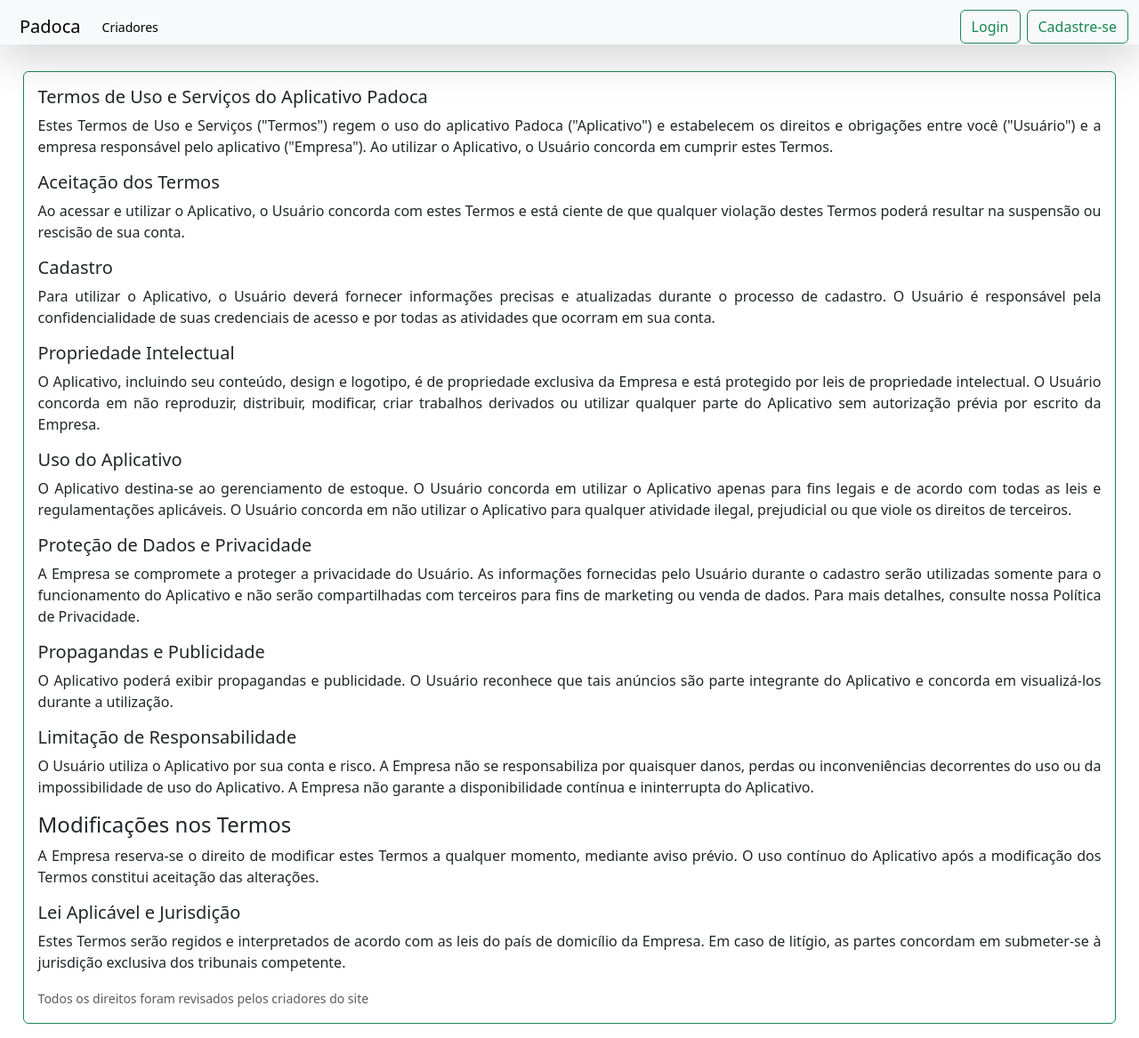
After one commit to daytrevisan/padoca_PI-3, a PHP site: page /termosdeusos2.html in a window 1280 px wide. The commit adds this page. Shown: the whole page at 89% size. Run offline with PHP 8.4, Linux system fonts and the light colour scheme.

```diff
--- /dev/null
+++ b/SQL/usuarios.sql
@@ -0,0 +1,2 @@
+USE PADOCA;
+SELECT * FROM USU
--- a/consumo.php
+++ b/consumo.php
@@ -6,6 +6,7 @@
     <head>
         <!--LINK CSS-->
         <link rel="stylesheet" href="Css/index.css">
+        <link rel="stylesheet" href="Css/pags-aux.css">
     <link rel="shortcut icon" href="../padoca/Imagens/images/bread-icon.png">
         <!--LINK CDN BOOTSTRAP-->
         <link href="https://cdn.jsdelivr.net/npm/bootstrap@5.3.0-alpha3/dist/css/bootstrap.min.css" rel="stylesheet" integrity="sha384-KK94CHFLLe+nY2dmCWGMq91rCGa5gtU4mk92HdvYe+M/SXH301p5ILy+dN9+nJOZ" crossorigin="anonymous">
@@ -58,7 +59,7 @@
         </div>
         <div class="container">
         <div class="container-principal-produtos">
-        <hr> <hr> <hr> <hr> <hr> <hr> <h4 class="page-header">CONSUMO DE PADARIA</h4>
+        <h4 class="page-header">Consumo de Padaria</h4>
          <hr>
             <form action="cadastro-consumo.php" method="POST" enctype="multipart/form-data" name="upload">
               <div class="row">
@@ -77,7 +78,7 @@
                   <hr>
                   <div class="row">
                   <div class="form-group col-md-8">
-                <input type="submit" class="btn btn-primary" name="btn_enviar" value="Apontar Consumo">
+                <input type="submit" class="btn btn-primary" id="btn-apontar" name="btn_enviar" value="Apontar Consumo">
             </form>
         </div><!--Fechando container bootstrap-->
   <?php include("dep_query.php");?>
--- a/listar-consumo.php
+++ b/listar-consumo.php
@@ -6,6 +6,7 @@
     <head>
         <!--LINK CSS-->
         <link rel="stylesheet" href="Css/index.css">
+        <link rel="stylesheet" href="Css/pags-aux.css">
     <link rel="shortcut icon" href="Imagens/icons/bread-icon.png">
         <!--LINK CDN BOOTSTRAP-->
         <link href="https://cdn.jsdelivr.net/npm/bootstrap@5.3.0-alpha3/dist/css/bootstrap.min.css" rel="stylesheet" integrity="sha384-KK94CHFLLe+nY2dmCWGMq91rCGa5gtU4mk92HdvYe+M/SXH301p5ILy+dN9+nJOZ" crossorigin="anonymous">
@@ -56,10 +57,10 @@
     <P>
         <div class="container">
           <div class="container-principal-locals">
-          <hr> <hr> <hr> <hr> <hr> <hr> <h4 class="page-header">CONSUMO DE PADARIA</h4>
+          <h4 class="page-header">Consumo de Padaria</h4>
              <form class="form-inline" action="pesquisa-consumo.php" method="POST">
                 <input type="text" class="form-control form-control-sm col-md-10 col-sm-10" name="c_pesquisa" placeholder="Pesquisar Consumo de Padaria" required="">
-                 <input class="btn btn-sm" type="submit" name="btn_pesquisa">
+                 <input class="btn btn-sm btn-primary" type="submit" name="btn_pesquisa">
              </form>
            <hr>
               <!--Controlador de tamanho e margem da tabela-->
--- a/listar-fichas.php
+++ b/listar-fichas.php
@@ -6,6 +6,7 @@
     <head>
         <!--LINK CSS-->
         <link rel="stylesheet" href="Css/index.css">
+        <link rel="stylesheet" href="Css/pags-aux.css">
     <link rel="shortcut icon" href="Imagens/icons/bread-icon.png">
         <!--LINK CDN BOOTSTRAP-->
         <link href="https://cdn.jsdelivr.net/npm/bootstrap@5.3.0-alpha3/dist/css/bootstrap.min.css" rel="stylesheet" integrity="sha384-KK94CHFLLe+nY2dmCWGMq91rCGa5gtU4mk92HdvYe+M/SXH301p5ILy+dN9+nJOZ" crossorigin="anonymous">
@@ -56,7 +57,7 @@
     <P>
         <div class="container">
           <div class="container-principal-locals">
-          <hr> <hr> <hr> <hr> <hr> <hr> <h4 class="page-header">FICHAS DE CONSUMO</h4>
+          <h4 class="page-header">Fichas de Consumo</h4>
              <form class="form-inline" action="pesquisa-ficha.php" method="POST">
                 <input type="text" class="form-control form-control-sm col-md-10 col-sm-10" name="c_pesquisa" placeholder="Pesquisar Fichas de Consumo" required="">
                  <input class="btn btn-sm" type="submit" name="btn_pesquisa">
--- a/listar-pagamentos.php
+++ b/listar-pagamentos.php
@@ -6,6 +6,7 @@
     <head>
         <!--LINK CSS-->
         <link rel="stylesheet" href="Css/index.css">
+        <link rel="stylesheet" href="Css/pags-aux.css">
     <link rel="shortcut icon" href="Imagens/icons/bread-icon.png">
         <!--LINK CDN BOOTSTRAP-->
         <link href="https://cdn.jsdelivr.net/npm/bootstrap@5.3.0-alpha3/dist/css/bootstrap.min.css" rel="stylesheet" integrity="sha384-KK94CHFLLe+nY2dmCWGMq91rCGa5gtU4mk92HdvYe+M/SXH301p5ILy+dN9+nJOZ" crossorigin="anonymous">
@@ -56,10 +57,10 @@
     <P>
         <div class="container">
           <div class="container-principal-locals">
-          <hr> <hr> <hr> <hr> <hr> <hr> <h4 class="page-header">PAGAMENTOS</h4>
+          <h4 class="page-header">Pagamentos</h4>
              <form class="form-inline" action="pesquisa-pagamentos.php" method="POST">
                 <input type="text" class="form-control form-control-sm col-md-10 col-sm-10" name="c_pesquisa" placeholder="Pesquisar Pagamentos de Padaria" required="">
-                 <input class="btn btn-sm" type="submit" name="btn_pesquisa">
+                 <input class="btn btn-sm btn-primary" type="submit" name="btn_pesquisa">
              </form>
            <hr>
               <!--Controlador de tamanho e margem da tabela-->
--- a/listar-preco.php
+++ b/listar-preco.php
@@ -6,6 +6,7 @@
     <head>
         <!--LINK CSS-->
         <link rel="stylesheet" href="Css/index.css">
+        <link rel="stylesheet" href="Css/pags-aux.css">
     <link rel="shortcut icon" href="Imagens/icons/bread-icon.png">
         <!--LINK CDN BOOTSTRAP-->
         <link href="https://cdn.jsdelivr.net/npm/bootstrap@5.3.0-alpha3/dist/css/bootstrap.min.css" rel="stylesheet" integrity="sha384-KK94CHFLLe+nY2dmCWGMq91rCGa5gtU4mk92HdvYe+M/SXH301p5ILy+dN9+nJOZ" crossorigin="anonymous">
@@ -56,10 +57,10 @@
     <P>
         <div class="container">
           <div class="container-principal-locals">
-          <hr> <hr> <hr> <hr> <hr> <hr> <h4 class="page-header">PREÇOS DE VENDA</h4>
+          <h4 class="page-header">Preços de Venda</h4>
              <form class="form-inline" action="pesquisa-preco.php" method="POST">
                 <input type="text" class="form-control form-control-sm col-md-10 col-sm-10" name="c_pesquisa" placeholder="Pesquisar Preços de Venda" required="">
-                 <input class="btn btn-sm" type="submit" name="btn_pesquisa">
+                 <input class="btn btn-sm btn-primary" type="submit" name="btn_pesquisa">
              </form>
            <hr>
               <!--Controlador de tamanho e margem da tabela-->
--- /dev/null
+++ b/termosdeusos2.html
@@ -0,0 +1,80 @@
+<!doctype html>
+<html lang="Pt-Br">
+  <head>
+    <meta charset="utf-8">
+    <meta name="viewport" content="width=device-width, initial-scale=1">
+    <title>Padoca</title>
+    <link rel="shortcut icon" href="../padoca/Imagens/icons8-bread-50.png">
+    <link href="https://cdn.jsdelivr.net/npm/bootstrap@5.3.0-alpha3/dist/css/bootstrap.min.css" rel="stylesheet" integrity="sha384-KK94CHFLLe+nY2dmCWGMq91rCGa5gtU4mk92HdvYe+M/SXH301p5ILy+dN9+nJOZ" crossorigin="anonymous">
+    <link rel="stylesheet" href="Css/index.css">
+  </head>
+
+<body>
+
+    <nav class="navbar navbar-expand-lg bg-body-tertiary shadow-lg p-3 mb-5 ">
+        <div class="container-fluid">
+          <a class="navbar-brand" href="index.php">Padoca</a>
+          <button class="navbar-toggler" type="button" data-bs-toggle="collapse" data-bs-target="#navbarSupportedContent" aria-controls="navbarSupportedContent" aria-expanded="false" aria-label="Toggle navigation">
+            <span class="navbar-toggler-icon"></span>
+          </button>
+          <div class="collapse navbar-collapse" id="navbarSupportedContent">
+            <ul class="navbar-nav me-auto mb-2 mb-lg-0">
+              <li class="nav-item">
+                <a class="nav-link active" aria-current="page" href="criadores.html">Criadores</a>
+              </li>
+              </ul>
+            <a class="btn btn-outline-success" href="login.php">Login</a>
+            <div class="mw-auto" style="width: 7px;"></div>
+            <a class="btn btn-outline-success" href="cadastre-se.php">Cadastre-se</a>
+          </div>
+        </div>
+      </nav>
+
+      <div class="mh-auto" style="height: 30px;"></div>
+
+      <div class="card border-success mb-3 mx-auto" style="width: 96%">
+        <div class="card-body">
+          <h5 class="card-title">Termos de Uso e Serviços do Aplicativo Padoca</h5>
+          <p class="card-text">
+            Estes Termos de Uso e Serviços ("Termos") regem o uso do aplicativo Padoca ("Aplicativo") e estabelecem os direitos e obrigações entre você ("Usuário") e a empresa responsável pelo aplicativo ("Empresa"). Ao utilizar o Aplicativo, o Usuário concorda em cumprir estes Termos.
+
+           <h5>Aceitação dos Termos</h5>
+
+           <p>Ao acessar e utilizar o Aplicativo, o Usuário concorda com estes Termos e está ciente de que qualquer violação destes Termos poderá resultar na suspensão ou rescisão de sua conta.</p>
+
+            <h5>Cadastro</h5>
+
+           <p>Para utilizar o Aplicativo, o Usuário deverá fornecer informações precisas e atualizadas durante o processo de cadastro. O Usuário é responsável pela confidencialidade de suas credenciais de acesso e por todas as atividades que ocorram em sua conta.</p>
+
+            <h5>Propriedade Intelectual</h5>
+
+           <p> O Aplicativo, incluindo seu conteúdo, design e logotipo, é de propriedade exclusiva da Empresa e está protegido por leis de propriedade intelectual. O Usuário concorda em não reproduzir, distribuir, modificar, criar trabalhos derivados ou utilizar qualquer parte do Aplicativo sem autorização prévia por escrito da Empresa.</p>
+
+            <h5>Uso do Aplicativo</h5>
+
+            <p>O Aplicativo destina-se ao gerenciamento de estoque. O Usuário concorda em utilizar o Aplicativo apenas para fins legais e de acordo com todas as leis e regulamentações aplicáveis. O Usuário concorda em não utilizar o Aplicativo para qualquer atividade ilegal, prejudicial ou que viole os direitos de terceiros.</p>
+
+           <h5>Proteção de Dados e Privacidade</h5>
+
+            <p>A Empresa se compromete a proteger a privacidade do Usuário. As informações fornecidas pelo Usuário durante o cadastro serão utilizadas somente para o funcionamento do Aplicativo e não serão compartilhadas com terceiros para fins de marketing ou venda de dados. Para mais detalhes, consulte nossa Política de Privacidade.</p>
+
+            <h5>Propagandas e Publicidade</h5>
+
+            <p>O Aplicativo poderá exibir propagandas e publicidade. O Usuário reconhece que tais anúncios são parte integrante do Aplicativo e concorda em visualizá-los durante a utilização.</p>
+
+           <h5>Limitação de Responsabilidade</h5>
+            <p>O Usuário utiliza o Aplicativo por sua conta e risco. A Empresa não se responsabiliza por quaisquer danos, perdas ou inconveniências decorrentes do uso ou da impossibilidade de uso do Aplicativo. A Empresa não garante a disponibilidade contínua e ininterrupta do Aplicativo.</p>
+
+            <h4>Modificações nos Termos</h4>
+            <p>A Empresa reserva-se o direito de modificar estes Termos a qualquer momento, mediante aviso prévio. O uso contínuo do Aplicativo após a modificação dos Termos constitui aceitação das alterações.</p>
+
+            <h5>Lei Aplicável e Jurisdição</h5>
+
+            <p>Estes Termos serão regidos e interpretados de acordo com as leis do país de domicílio da Empresa. Em caso de litígio, as partes concordam em submeter-se à jurisdição exclusiva dos tribunais competente.</p>
+          <p class="card-text"><small class="text-body-secondary">Todos os direitos foram revisados pelos criadores do site</small></p>
+        </div>
+      </div>
+
+    <script src="https://cdn.jsdelivr.net/npm/bootstrap@5.3.0-alpha3/dist/js/bootstrap.min.js" integrity="sha384-Y4oOpwW3duJdCWv5ly8SCFYWqFDsfob/3GkgExXKV4idmbt98QcxXYs9UoXAB7BZ" crossorigin="anonymous"></script>
+</body>
+</html>
```
Also changed, not shown: fichas.php (+7 -6 lines), pagamentos.php (+8 -7 lines), precos.php (+17 -16 lines).
